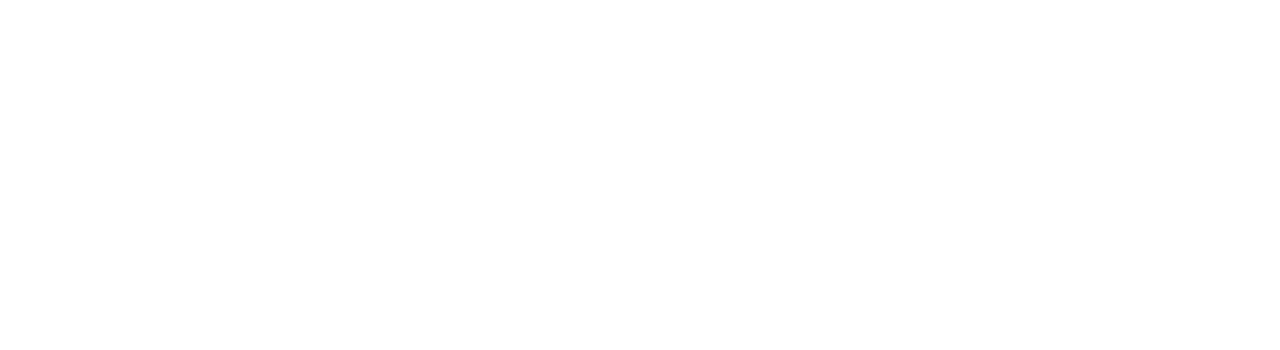
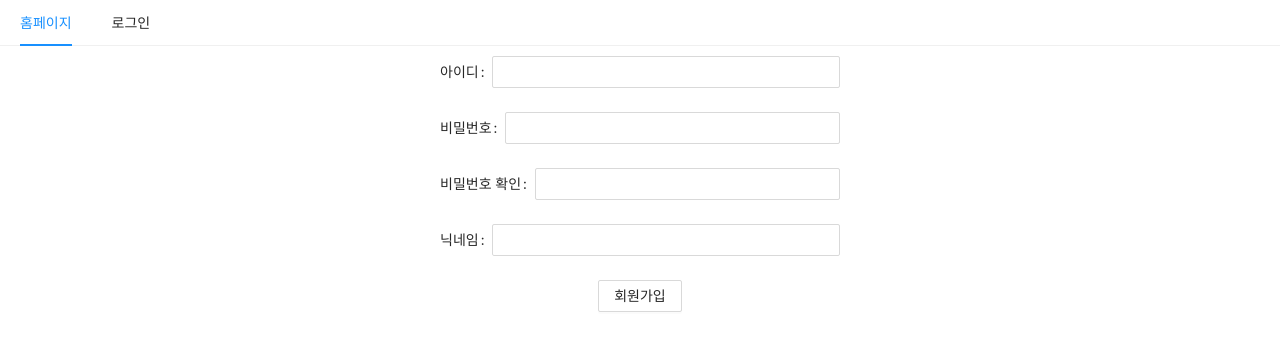
Before and after one commit to kayeon0805/Board, a React app in the folder front/: page /signup in a window 1280 px wide. Before the commit this address had no page. Shown: the top 350 px of the page. Built offline with nearby package versions, Linux system fonts and the light colour scheme.

Commit message:
add signup

```diff
--- a/front/App.jsx
+++ b/front/App.jsx
@@ -2,6 +2,7 @@
 import { Route, BrowserRouter, Routes } from "react-router-dom";
 import LoginForm from "./components/LoginForm.jsx";
 import AppLayout from "./components/AppLayout";
+import SignupForm from "./components/SignupForm.jsx";
 
 const App = () => {
     return (
@@ -9,6 +10,7 @@
             <Routes>
                 <Route exact path="/" element={<AppLayout />} />
                 <Route exact path="/login" element={<LoginForm />} />
+                <Route exact path="/signup" element={<SignupForm />} />
             </Routes>
         </BrowserRouter>
     );
--- a/front/components/AppLayout.jsx
+++ b/front/components/AppLayout.jsx
@@ -4,29 +4,29 @@
 import { Link } from "react-router-dom";
 import { userStore } from "../store";
 import propTypes from "prop-types";
+import { observer } from "mobx-react";
 
 const AppLayout = ({ children }) => {
+    const onLogout = () => {
+        userStore.logout();
+    };
     return (
         <>
             <Menu mode="horizontal">
                 <Menu.Item>
                     <Link to="/">홈페이지</Link>
                 </Menu.Item>
-                <Menu.Item>
-                    {!userStore.isLoggedIn ? (
+                {!userStore.isLoggedIn ? (
+                    <Menu.Item>
                         <Link to="/login">로그인</Link>
-                    ) : (
-                        <Link to="/logout">로그아웃</Link>
-                    )}
-                </Menu.Item>
+                    </Menu.Item>
+                ) : (
+                    <Menu.Item onClick={onLogout}>로그아웃</Menu.Item>
+                )}
             </Menu>
             {children}
         </>
     );
 };
 
-AppLayout.propTypes = {
-    children: propTypes.node.isRequired,
-};
-
-export default AppLayout;
+export default observer(AppLayout);
--- a/front/components/LoginForm.jsx
+++ b/front/components/LoginForm.jsx
@@ -1,15 +1,16 @@
 import React, { useCallback } from "react";
-import { userStore, postStore } from "../store";
+import { userStore } from "../store";
 import { observer, useLocalObservable } from "mobx-react";
 import "antd/dist/antd.css";
 import { Button, Form, Input } from "antd";
 import styled from "styled-components";
 import AppLayout from "./AppLayout";
+import { Link, useNavigate } from "react-router-dom";
 
 const FormWrapper = styled.div`
-    width: 300px;
+    width: 400px;
+    margin: auto;
     margin-top: 10px;
-    margin-left: 30px;
 `;
 
 const ButtonWrapper = styled.div`
@@ -21,7 +22,7 @@
     const state = useLocalObservable(() => ({
         id: "",
         password: "",
-        onChangeName: function (e) {
+        onChangeId: function (e) {
             this.id = e.target.value;
         },
         onChangePassword: function (e) {
@@ -29,33 +30,25 @@
         },
     }));
 
+    const navigate = useNavigate();
     const onLogin = useCallback(() => {
         userStore.login({
             id: state.id,
             password: state.password,
         });
+        navigate("/");
     }, [state.id, state.password]);
-
-    const onLogout = useCallback(() => {
-        state.id = "";
-        state.password = "";
-        userStore.logout();
-    }, [state.id, state.password]);
-
-    const onAddPost = useCallback(() => {}, []);
 
     return (
         <AppLayout>
             <FormWrapper>
-                <Form>
-                    {!userStore.isLoggedIn ? (
-                        <>
+                <Form onFinish={onLogin}>
                     <div>
                         <Form.Item label="아이디">
                             <Input
                                 type="text"
                                 value={state.id}
-                                        onChange={state.onChangeName}
+                                onChange={state.onChangeId}
                                 allowClear={true}
                                 required
                             />
@@ -73,27 +66,13 @@
                         </Form.Item>
                     </div>
                     <div>
-                                <ButtonWrapper onClick={onLogin}>
-                                    <Button>로그인</Button>
+                        <ButtonWrapper>
+                            <Button type="submit">로그인</Button>
+                            <Button>
+                                <Link to="/signup">회원가입</Link>
+                            </Button>
                         </ButtonWrapper>
                     </div>
-                        </>
-                    ) : (
-                        <>
-                            <div>
-                                {userStore.data.id}님 환영합니다.{" "}
-                                <ButtonWrapper onClick={onLogout}>
-                                    <Button>로그아웃</Button>
-                                </ButtonWrapper>
-                            </div>
-                            <div></div>
-                            <div>
-                                <ButtonWrapper onClick={onAddPost}>
-                                    <Button>글쓰기</Button>
-                                </ButtonWrapper>
-                            </div>
-                        </>
-                    )}
                 </Form>
             </FormWrapper>
         </AppLayout>
--- /dev/null
+++ b/front/components/SignupForm.jsx
@@ -0,0 +1,129 @@
+import React, { useEffect } from "react";
+import { userStore } from "../store";
+import { observer, useLocalObservable } from "mobx-react";
+import "antd/dist/antd.css";
+import { Button, Form, Input } from "antd";
+import styled from "styled-components";
+import AppLayout from "./AppLayout";
+import { useNavigate } from "react-router-dom";
+
+const FormWrapper = styled.div`
+    width: 400px;
+    margin: auto;
+    margin-top: 10px;
+`;
+
+const ButtonWrapper = styled.div`
+    margin-top: 10px;
+    text-align: center;
+`;
+
+const SignupForm = () => {
+    const state = useLocalObservable(() => ({
+        id: "",
+        password: "",
+        passwordCheck: "",
+        nickname: "",
+        passwordError: null,
+        onChangeId: function (e) {
+            this.id = e.target.value;
+        },
+        onChangePassword: function (e) {
+            this.password = e.target.value;
+        },
+        onChangePasswordCheck: function (e) {
+            this.passwordCheck = e.target.value;
+        },
+        onChangeNickname: function (e) {
+            this.nickname = e.target.value;
+        },
+    }));
+
+    useEffect(() => {
+        if (state.password !== state.passwordCheck) {
+            state.passwordError = true;
+        } else {
+            state.passwordError = false;
+        }
+    }, [state.password, state.passwordCheck, state.passwordError]);
+
+    const navigate = useNavigate();
+    const onSignup = () => {
+        userStore.signup({
+            id: state.id,
+            password: state.password,
+            nickname: state.nickname,
+        });
+        navigate("/login");
+    };
+
+    return (
+        <AppLayout>
+            <FormWrapper>
+                <Form onFinish={onSignup}>
+                    <div>
+                        <Form.Item label="아이디">
+                            <Input
+                                type="text"
+                                value={state.id}
+                                onChange={state.onChangeId}
+                                allowClear={true}
+                                required
+                            />
+                        </Form.Item>
+                    </div>
+                    <div>
+                        <Form.Item label="비밀번호">
+                            <Input
+                                type="password"
+                                value={state.password}
+                                onChange={state.onChangePassword}
+                                allowClear={true}
+                                required
+                            />
+                        </Form.Item>
+                    </div>
+                    <div>
+                        <Form.Item label="비밀번호 확인">
+                            <Input
+                                type="password"
+                                value={state.passwordCheck}
+                                onChange={state.onChangePasswordCheck}
+                                allowClear={true}
+                                required
+                            />
+                            {state.passwordError && (
+                                <div style={{ color: "red" }}>
+                                    비밀번호가 일치하지 않습니다.
+                                </div>
+                            )}
+                        </Form.Item>
+                    </div>
+                    <div>
+                        <Form.Item label="닉네임">
+                            <Input
+                                type="text"
+                                value={state.nickname}
+                                onChange={state.onChangeNickname}
+                                allowClear={true}
+                                required
+                            />
+                        </Form.Item>
+                    </div>
+                    <div>
+                        <ButtonWrapper>
+                            <Button
+                                type="submit"
+                                disabled={state.passwordError}
+                            >
+                                회원가입
+                            </Button>
+                        </ButtonWrapper>
+                    </div>
+                </Form>
+            </FormWrapper>
+        </AppLayout>
+    );
+};
+
+export default observer(SignupForm);
--- a/front/webpack.config.js
+++ b/front/webpack.config.js
@@ -56,5 +56,6 @@
         devMiddleware: { publicPath: "/dist" },
         static: { directory: path.resolve(__dirname) },
         hot: true,
+        historyApiFallback: true,
     },
 };
```
Lines whose indentation alone changed are shown as unchanged.
